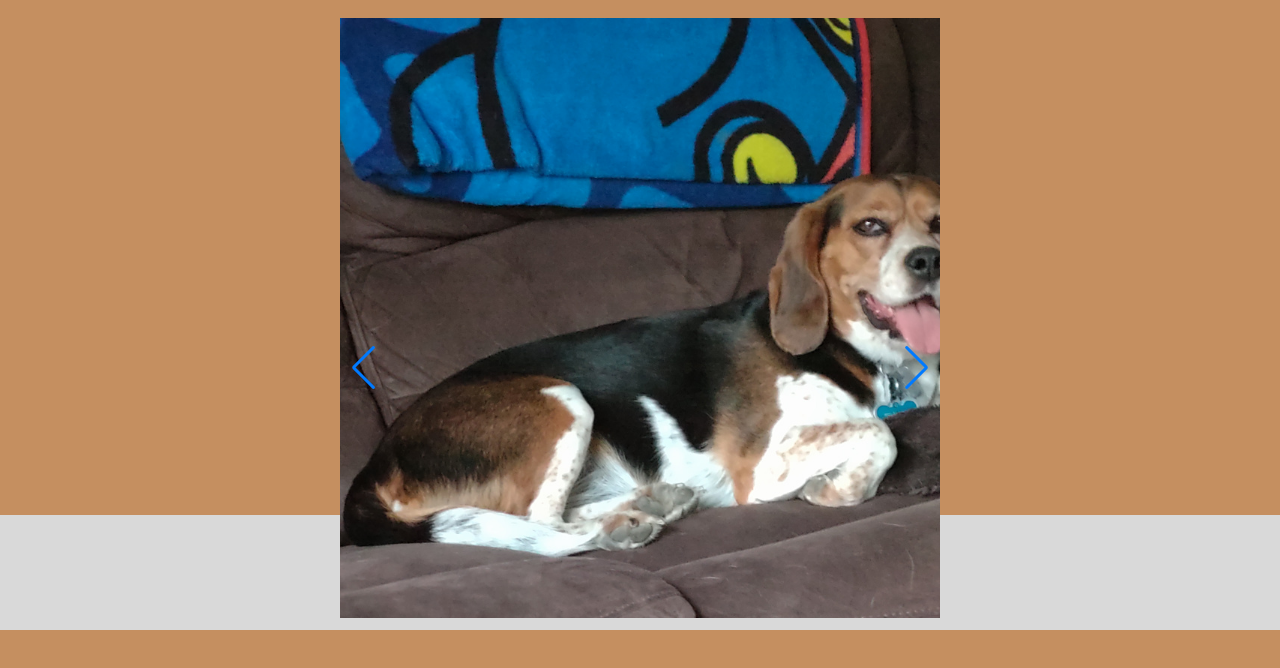
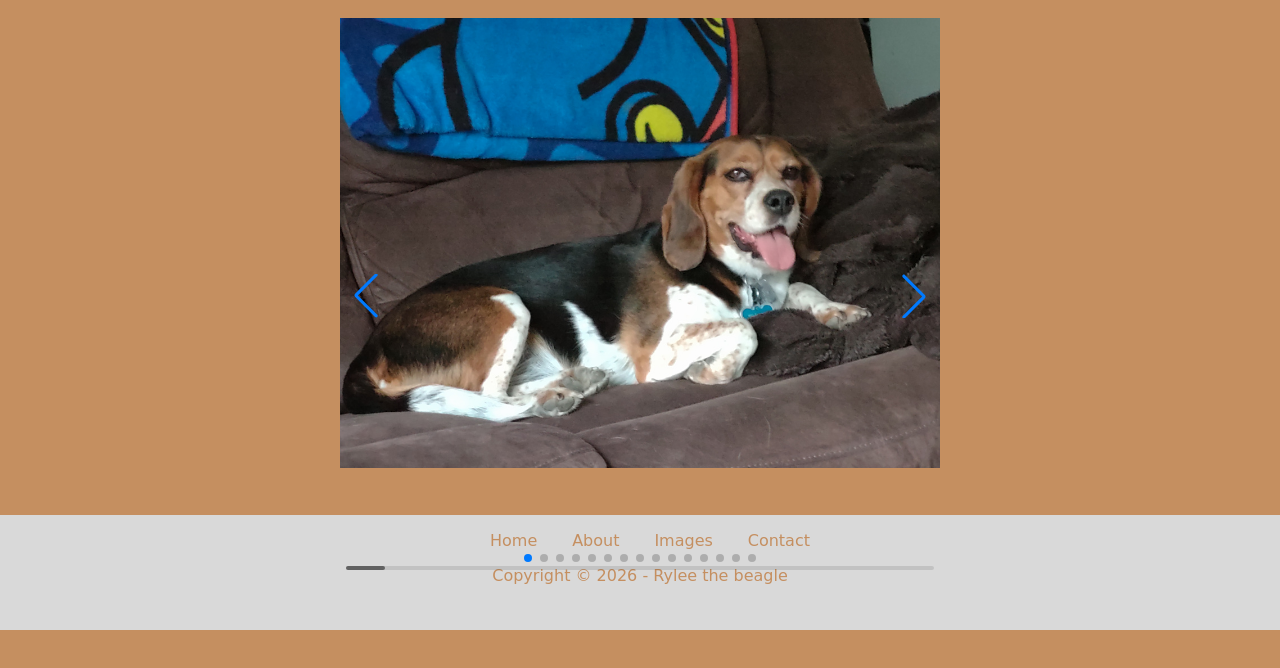
Before and after one commit to electricman07/Rylee, a website: page images.html in a window 1280 px wide. Shown: the part 170-838 px from the top of the page. Drawn offline with nearby package versions, Linux system fonts and the light colour scheme; a web font is replaced by a local one.

Commit message:
fixed swiper code

```diff
--- a/images.html
+++ b/images.html
@@ -8,7 +8,7 @@
     <link rel="preconnect" href="https://fonts.googleapis.com">
     <link rel="preconnect" href="https://fonts.gstatic.com" crossorigin>
     <link href="https://fonts.googleapis.com/css2?family=Amarante&family=Irish+Grover&display=swap" rel="stylesheet">
-    <link rel="stylesheet" href="https://cdn.jsdelivr.net/npm/swiper@11/swiper-bundle.min.css" />
+    <link rel="stylesheet" href="./node_modules/swiper/swiper-bundle.min.css">
 
 
     <link rel="stylesheet" href="./css/styles.css">
@@ -79,18 +79,8 @@
     </footer>
 
 
-    <script type="module" src="./js/scripts.js">
-        import Swiper from 'https://cdn.jsdelivr.net/npm/swiper@11/swiper-bundle.min.mjs'
+    <script type="module" src="./js/scripts.js"></script>
 
-        const swiper = new Swiper('.swiper', {
-            loop: true,
-            pagination: { el: '.swiper-pagination' },
-            navigation: {
-            nextEl: '.swiper-button-next',
-            prevEl: '.swiper-button-prev',
-            },
-        });
 
-        </script>
 </body>
 </html>
--- a/js/scripts.js
+++ b/js/scripts.js
@@ -1,2 +1,26 @@
+import Swiper from "../node_modules/swiper/swiper-bundle.min.mjs";
+
+const swiper = new Swiper(".swiper", {
+  // Optional parameters
+  direction: "horizontal",
+  loop: true,
+
+  // If we need pagination
+  pagination: {
+    el: ".swiper-pagination",
+  },
+
+  // Navigation arrows
+  navigation: {
+    nextEl: ".swiper-button-next",
+    prevEl: ".swiper-button-prev",
+  },
+
+  // And if we need scrollbar
+  scrollbar: {
+    el: ".swiper-scrollbar",
+  },
+});
+
 // Copyright Year
 document.getElementById("year").textContent = new Date().getFullYear();
```
